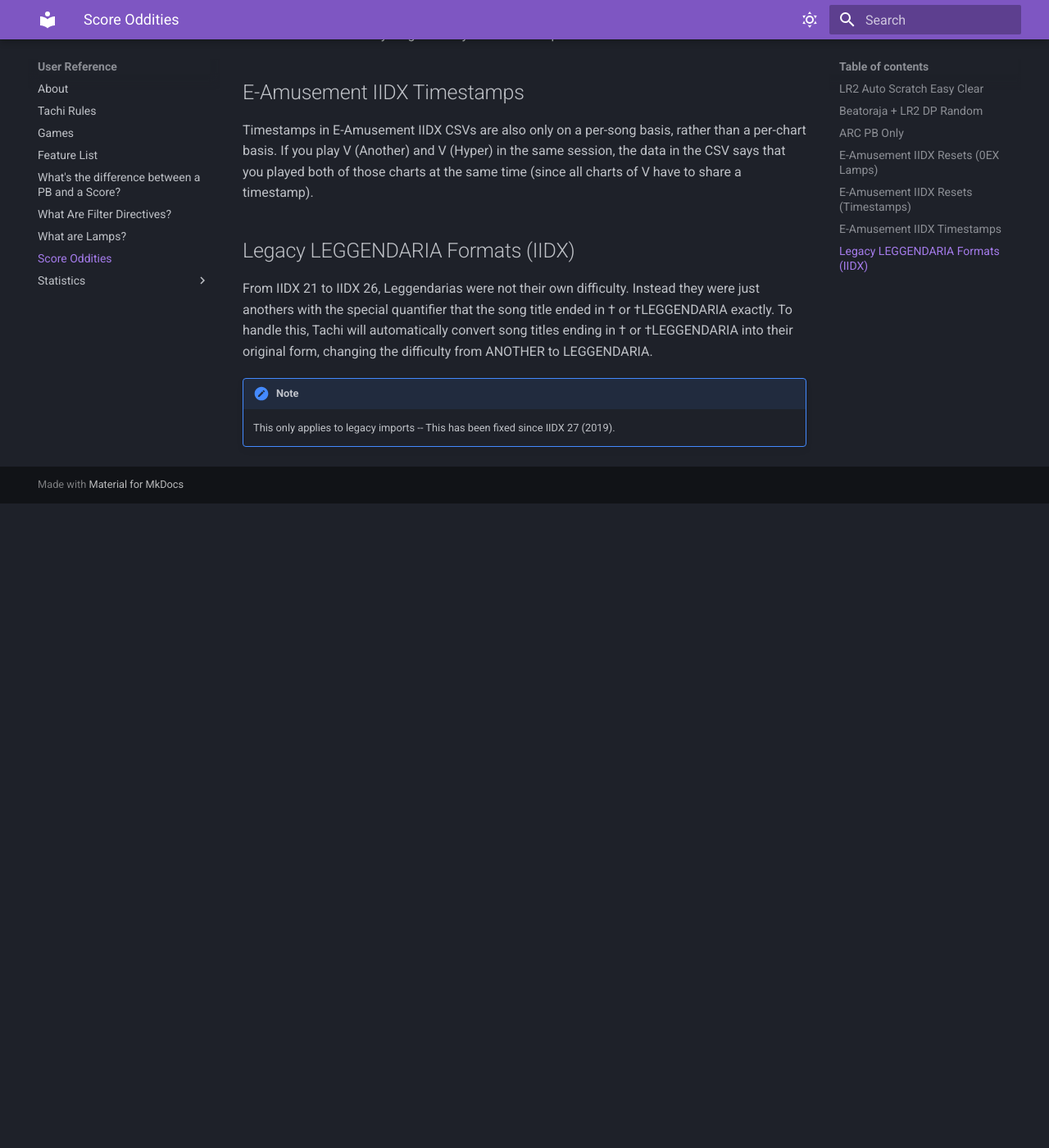
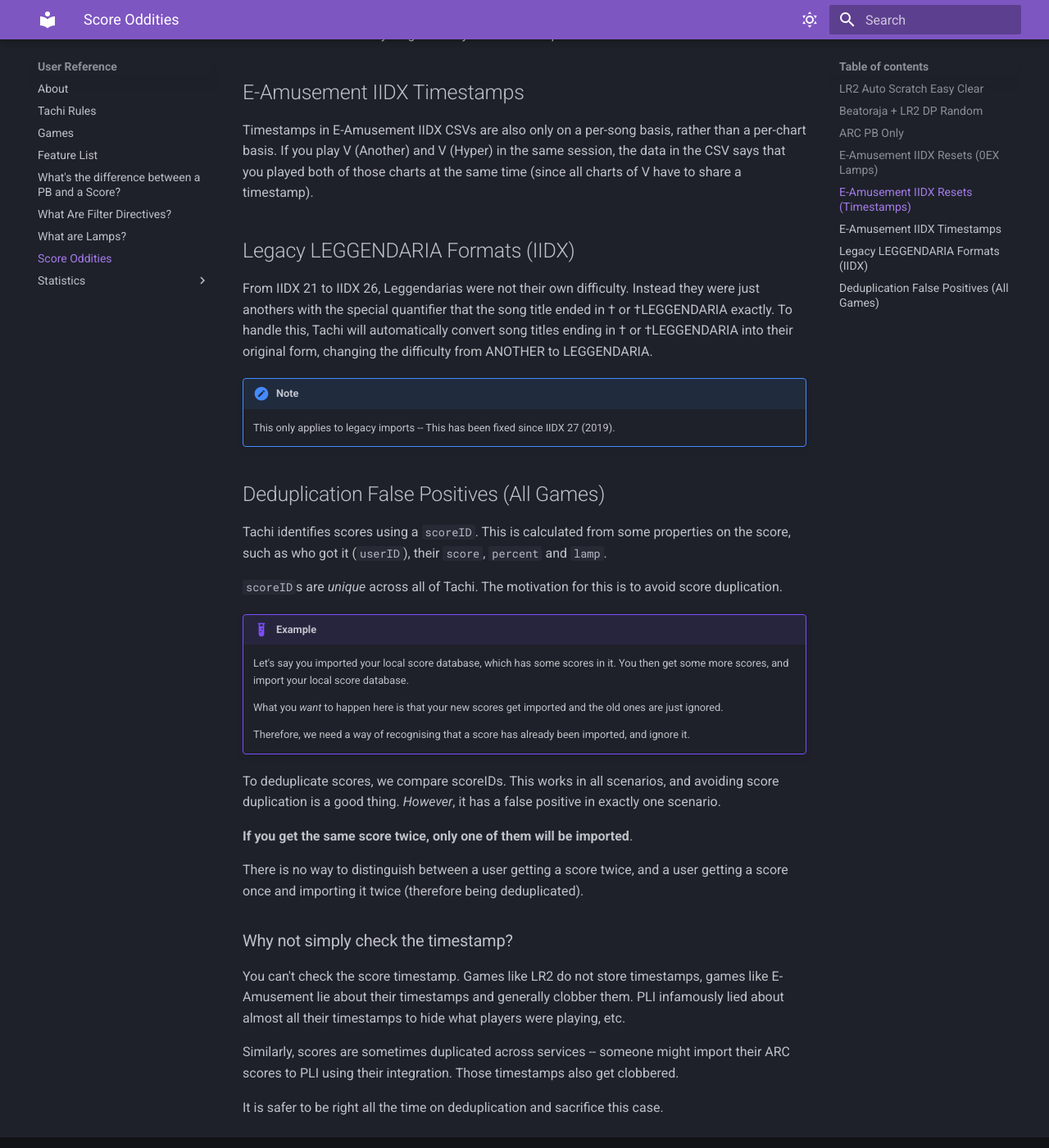
Before and after one commit to zkrising/Tachi, an MkDocs documentation site: the page built from docs/docs/user/score-oddities.md, in a window 1280 px wide and 1400 px high, scrolled down 1602 px. Shown: the whole window at 82% size. Built offline with MkDocs 1.6.1 and Material for MkDocs 9.7.7, drawn with Linux system fonts in a browser that asks for light colours; before the commit the page ends 2216 px from its top, so only the background shows below that.

Commit message:
Add note about deduplication false positives

```diff
--- a/docs/docs/user/score-oddities.md
+++ b/docs/docs/user/score-oddities.md
@@ -76,3 +76,32 @@
 
 !!! note
 	This only applies to legacy imports -- This has been fixed since IIDX 27 (2019).
+
+## Deduplication False Positives (All Games)
+
+Tachi identifies scores using a `scoreID`. This is calculated from some properties on the score, such as who got it (`userID`), their `score`, `percent` and `lamp`.
+
+`scoreID`s are *unique* across all of Tachi. The motivation for this is to avoid score duplication.
+
+!!! example
+	Let's say you imported your local score database, which has some scores in it.
+	You then get some more scores, and import your local score database.
+
+	What you *want* to happen here is that your new scores get imported and the old ones are just ignored.
+
+	Therefore, we need a way of recognising that a score has already been imported, and ignore
+	it.
+
+To deduplicate scores, we compare scoreIDs. This works in all scenarios, and avoiding score duplication is a good thing. *However*, it has a false positive in exactly one scenario.
+
+**If you get the same score twice, only one of them will be imported**.
+
+There is no way to distinguish between a user getting a score twice, and a user getting a score once and importing it twice (therefore being deduplicated).
+
+### Why not simply check the timestamp?
+
+You can't check the score timestamp. Games like LR2 do not store timestamps, games like E-Amusement lie about their timestamps and generally clobber them. PLI infamously lied about almost all their timestamps to hide what players were playing, etc.
+
+Similarly, scores are sometimes duplicated across services -- someone might import their ARC scores to PLI using their integration. Those timestamps also get clobbered.
+
+It is safer to be right all the time on deduplication and sacrifice this case.
```
